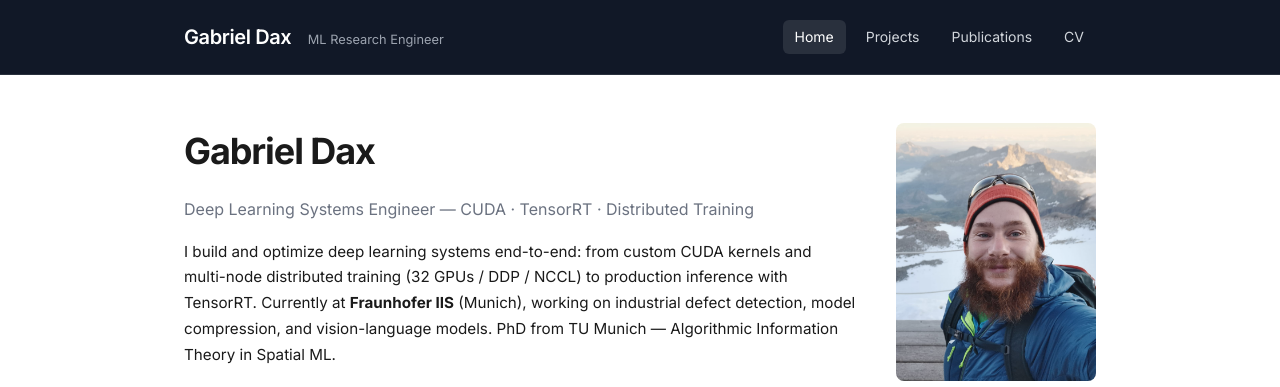
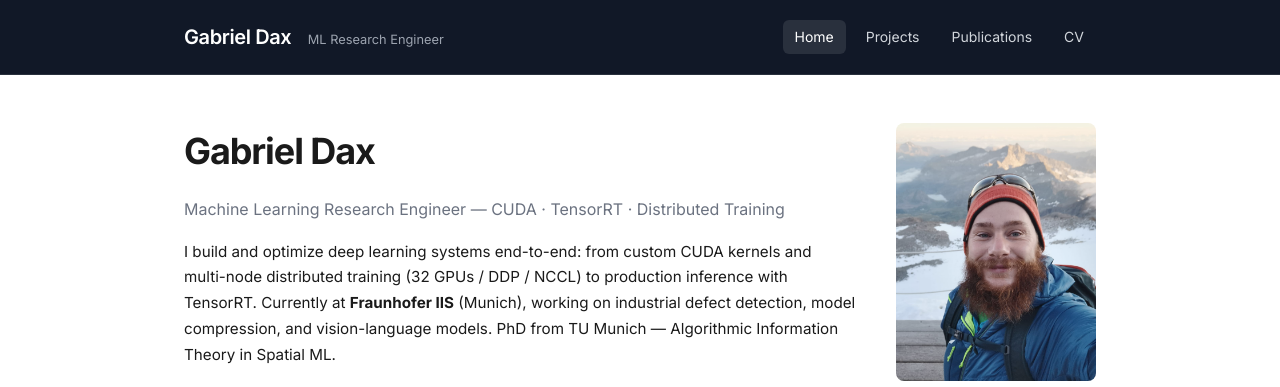
Before and after one commit to g4br1el/g4br1el.github.io, a Jekyll site: the page built from index.md, in a window 1280 px wide and 900 px high. Shown: the top 387 px of the window. Built offline with Jekyll 4.4.1, drawn with Linux system fonts in a browser that asks for light colours.

Commit message:
fixed home

```diff
--- a/_bibliography/references.bib
+++ b/_bibliography/references.bib
@@ -305,5 +305,5 @@ The influence of natural disasters, as well as climate warming of the global env
   numpages = {10},
   location = {Vienna, Austria},
   series = {ICML'24},
-  doi = {10.5555/3692070.3693006}
+  url = {https://dl.acm.org/doi/10.5555/3692070.3693006}
   }
--- a/index.md
+++ b/index.md
@@ -5,7 +5,7 @@ layout: default
 <div class="hero">
   <div class="hero-text">
     <h1>Gabriel Dax</h1>
-    <p class="subtitle">Deep Learning Systems Engineer — CUDA · TensorRT · Distributed Training</p>
+    <p class="subtitle">Machine Learning Research Engineer — CUDA · TensorRT · Distributed Training</p>
     <p class="bio-brief">
       I build and optimize deep learning systems end-to-end: from custom CUDA kernels
       and multi-node distributed training (32 GPUs / DDP / NCCL) to production inference
```
